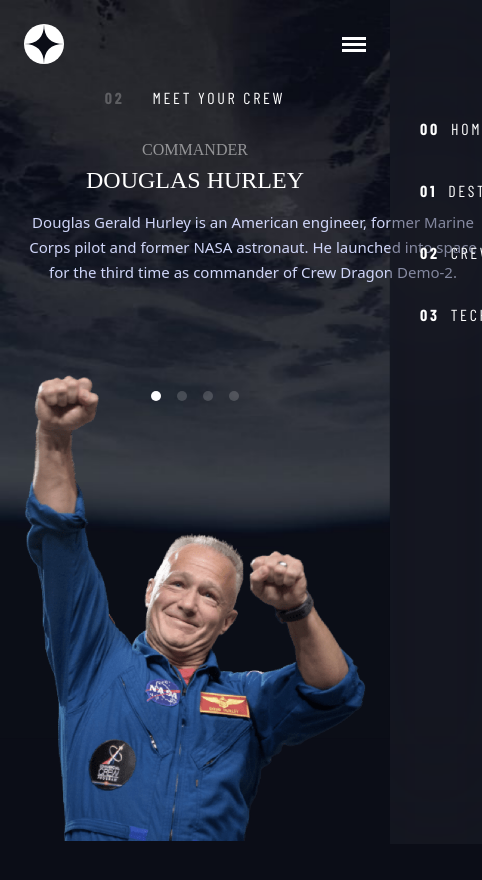
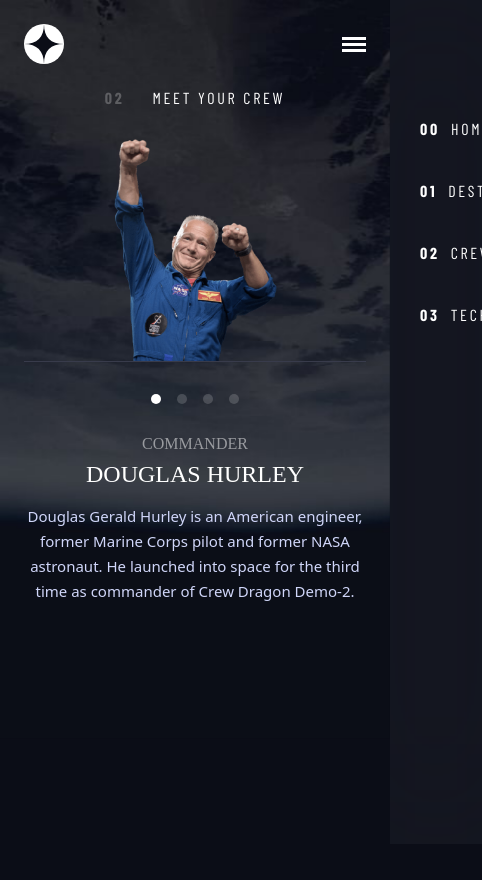
Before and after one commit to BestCoinDev/FM_Space_tourism_website, a Next.js app: page /crew in a window 390 px wide. Shown: the top 880 px of the page, 482 px wide, since content can reach past the window. Built offline with nearby package versions, Linux system fonts and the light colour scheme; a web font is replaced by a local one.

Commit message:
Feat: Add crew page mobile styles

```diff
--- a/components/crewCard/crewCard.module.css
+++ b/components/crewCard/crewCard.module.css
@@ -43,7 +43,6 @@
   }
 
   .image {
-    position: absolute;
     top: calc(100% + 90px);
     bottom: auto;
     left: 0;
@@ -67,3 +66,29 @@
     margin-inline: auto;
   }
 }
+
+@media (max-width: 767px) {
+  .container {
+    padding-top: 0;
+  }
+
+  .image {
+    position: relative;
+    margin-top: 22px;
+    margin-bottom: 74px;
+    box-shadow: 0 1px #383b4b;
+  }
+
+  .image picture {
+    height: 222px;
+  }
+
+  .image img {
+    width: auto;
+    height: 100%;
+  }
+
+  .bio {
+    width: 100%;
+  }
+}
--- a/pages/crew/Crew.module.css
+++ b/pages/crew/Crew.module.css
@@ -49,3 +49,13 @@
     gap: 16px;
   }
 }
+
+@media (max-width: 767px) {
+  .container {
+    padding-bottom: 104px;
+  }
+
+  .nav {
+    transform: translateY(287px);
+  }
+}
```
